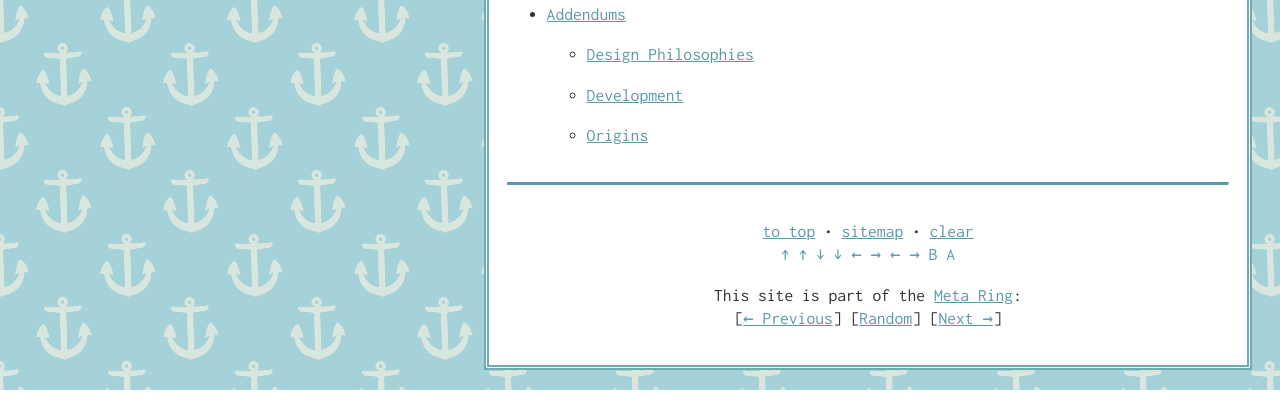
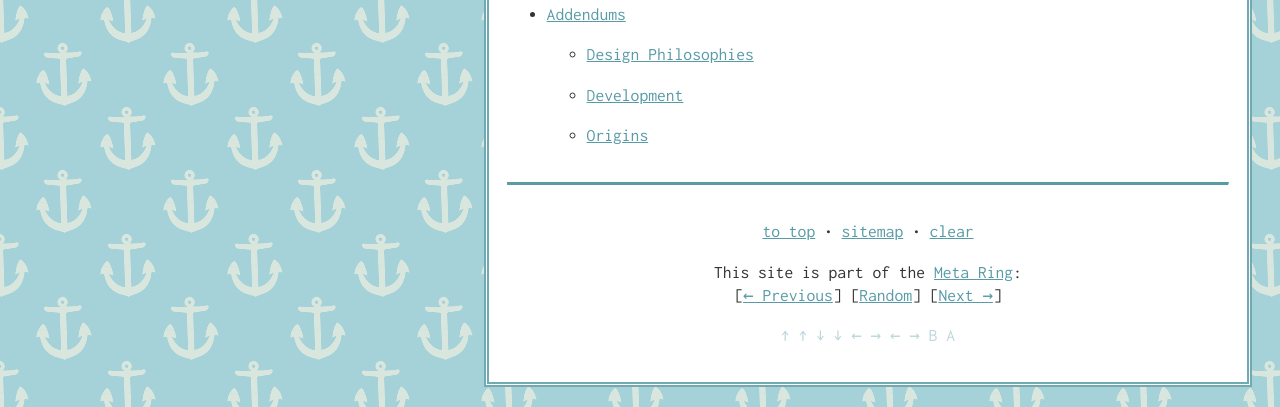
Before and after one commit to aroceu/docs, a PHP site: page /index.php in a window 1280 px wide. Shown: the part 1005-1412 px from the top of the page. Run offline with PHP 8.4, Linux system fonts and the light colour scheme; some libraries are stand-ins or nearby versions.

Commit message:
Update footer.php

```diff
--- a/footer.php
+++ b/footer.php
@@ -1,7 +1,6 @@
 <hr />
 
-<p align="center"><a href="#">to top</a> &bull; <a href="https://aroceu.com/atlas">sitemap</a> &bull; <a href="https://aroceu.com/docs">clear</a>
-<br /><span style="color: #589BA7;">↑ ↑ ↓ ↓ ← → ← → B A</span></p>
+<p align="center"><a href="#">to top</a> &bull; <a href="https://aroceu.com/atlas">sitemap</a> &bull; <a href="https://aroceu.com/docs">clear</a></p>
 
 <p style="text-align: center;">
   This site is part of the <a href="https://meta-ring.hedy.dev/">Meta Ring</a>:<br/>
@@ -9,6 +8,8 @@
   [<a href="https://meta-ring.hedy.dev/random">Random</a>]
   [<a href="https://meta-ring.hedy.dev/next">Next →</a>]
 </p>
+
+<p align="center"><span style="color: #589BA7; opacity: 0.4;">↑ ↑ ↓ ↓ ← → ← → B A</span></p>
 
 
 </div>
```
